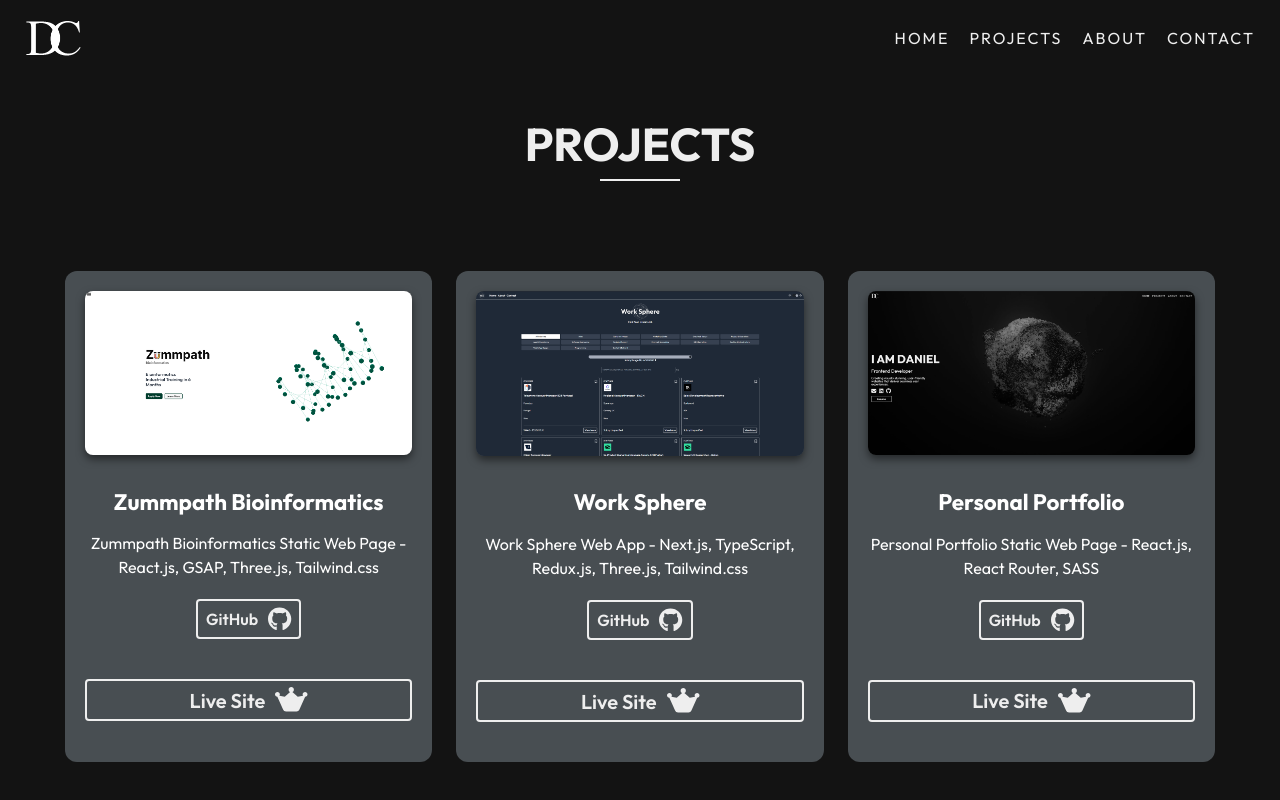
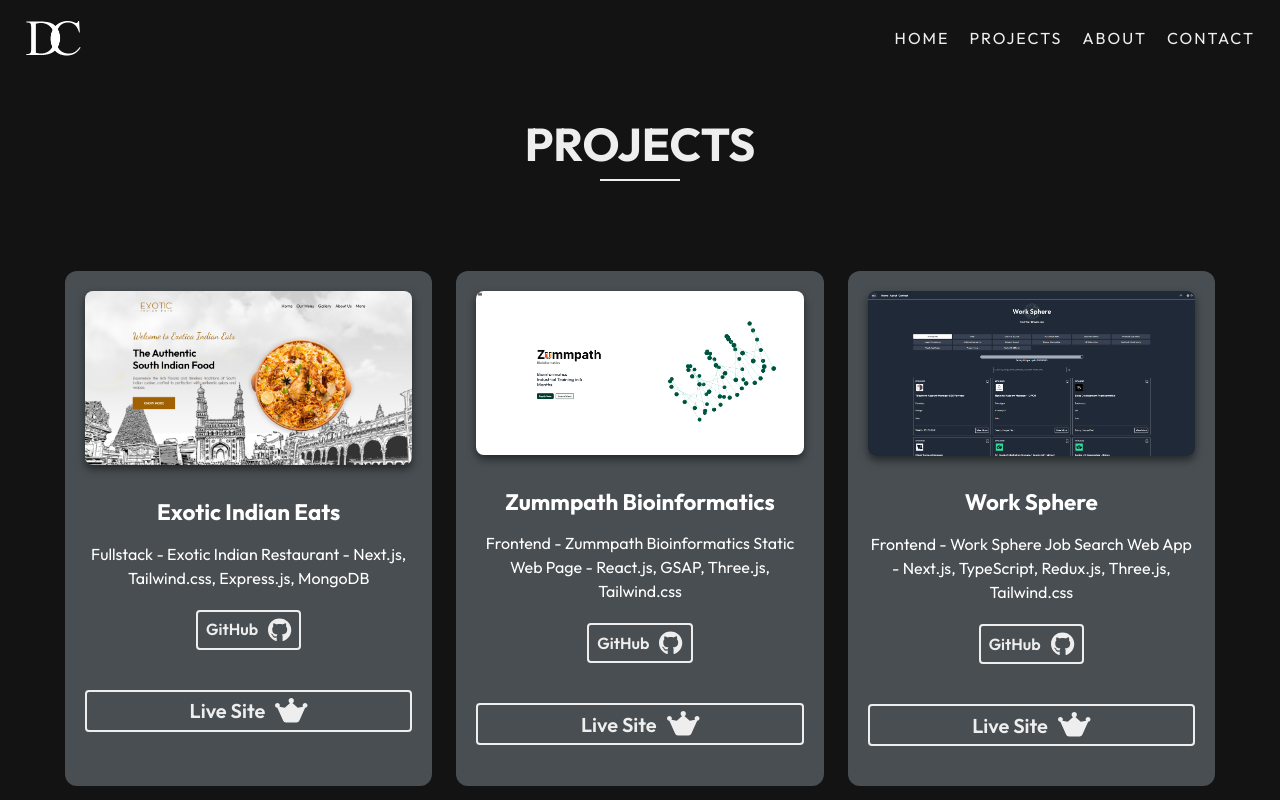
Before and after one commit to DanielCikora/personal-portfolio-website, a React (Create React App) app: page /Projects in a window 1280 px wide. Shown: the top 800 px of the page. Built offline with nearby package versions, Linux system fonts and the light colour scheme.

Commit message:
Exotic Eats Project Added.

```diff
--- a/src/components/navigation/pages/projects/ProjectCards.jsx
+++ b/src/components/navigation/pages/projects/ProjectCards.jsx
@@ -1,4 +1,5 @@
 import { useState } from "react";
+import ExoticRestaurant from "../../../../assets/images/exotic-restaurant.png";
 import WorkSphereImage from "../../../../assets/images/work-sphere-image.png";
 import ZummpathImage from "../../../../assets/images/zummpath-image.png";
 import PortfolioImage from "../../../../assets/images/portfolio.png";
@@ -11,12 +12,22 @@
   };
   const projectCardsContent = [
     {
+      key: 0,
+      cardImgSrc: ExoticRestaurant,
+      cardAlt: "project-personal-portfolio",
+      cardTitle: "Exotic Indian Eats",
+      cardDescription:
+        "Fullstack - Exotic Indian Restaurant - Next.js, Tailwind.css, Express.js, MongoDB",
+      cardGitHubLink: "https://github.com/DanielCikora/exotic-restaurant",
+      cardLink: "https://exotic-restaurant-tzp1.vercel.app/",
+    },
+    {
       key: 1,
       cardImgSrc: ZummpathImage,
       cardAlt: "project-zummpath-bioinformatics",
       cardTitle: "Zummpath Bioinformatics",
       cardDescription:
-        "Zummpath Bioinformatics Static Web Page - React.js, GSAP, Three.js, Tailwind.css",
+        "Frontend - Zummpath Bioinformatics Static Web Page - React.js, GSAP, Three.js, Tailwind.css",
       cardGitHubLink:
         "https://github.com/DanielCikora/zummpath-bio-informatics",
       cardLink: "https://zummpathbioinformatics.zummitlabs.com",
@@ -27,7 +38,7 @@
       cardAlt: "project-work-sphere",
       cardTitle: "Work Sphere",
       cardDescription:
-        "Work Sphere Web App - Next.js, TypeScript, Redux.js, Three.js, Tailwind.css",
+        "Frontend - Work Sphere Job Search Web App - Next.js, TypeScript, Redux.js, Three.js, Tailwind.css",
       cardGitHubLink: "https://github.com/DanielCikora/work-sphere",
       cardLink: "https://dc-worksphere.netlify.app",
     },
@@ -37,7 +48,7 @@
       cardAlt: "project-personal-portfolio",
       cardTitle: "Personal Portfolio",
       cardDescription:
-        "Personal Portfolio Static Web Page - React.js, React Router, SASS",
+        "Frontend - Personal Portfolio Static Web Page - React.js, React Router, SASS",
       cardGitHubLink:
         "https://github.com/DanielCikora/personal-portfolio-website",
       cardLink: "https://danielcikora.netlify.app",
```
Also changed, not shown: src/assets/images/exotic-restaurant.png (added).
